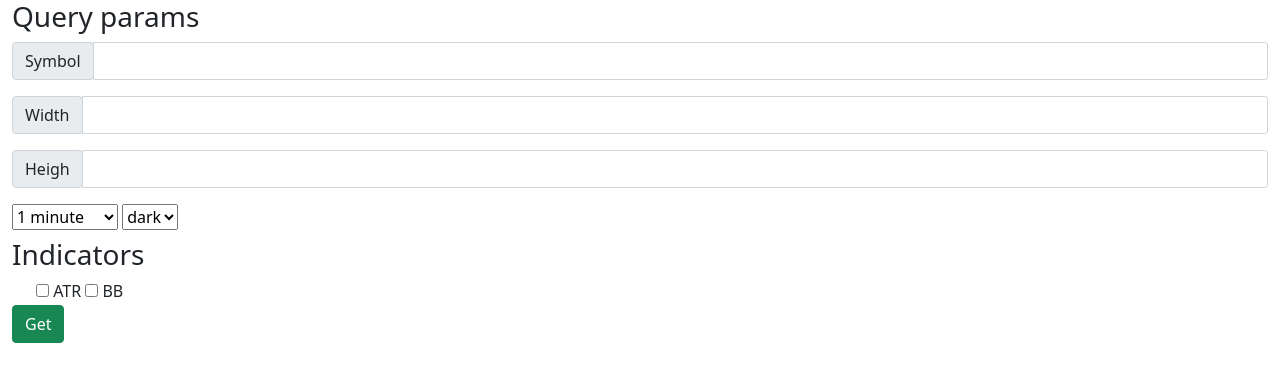
After one commit to IdosElmo/tv-charts, a Node server app: page / in a window 1280 px wide. The commit adds this page. Shown: the top 382 px of the page. Run offline with Node 20, Linux system fonts and the light colour scheme; some libraries are stand-ins or nearby versions.

Commit message:
get sample chart and start working on main page

```diff
--- a/package.json
+++ b/package.json
@@ -15,6 +15,7 @@
   "author": "Ido Elmaleh",
   "license": "ISC",
   "dependencies": {
+    "axios": "^0.25.0",
     "body-parser": "^1.19.1",
     "cors": "^2.8.5",
     "dompurify": "^2.3.5",
--- /dev/null
+++ b/routes/home.js
@@ -0,0 +1,13 @@
+const express = require('express');
+const router = express.Router();
+
+
+router.get('/', async(req, res) => {
+    res.render('main')
+});
+
+router.post('/', async (req, res) => {
+
+});
+
+module.exports = router
--- a/server/app.js
+++ b/server/app.js
@@ -6,6 +6,8 @@ const cors = require('cors');
 const methodOverride = require('method-override')
 
 const chartsRouter = require('./../routes/charts')
+const external = require('./../routes/external')
+const homeRouter = require('./../routes/home')
 
 const port = process.env.PORT || 5000;
 
@@ -19,6 +21,8 @@ app.use(methodOverride('_method'))
 app.set('view engine', 'ejs')
 
 app.use('/api/charts', chartsRouter)
+app.use('/external/api', external)
+app.use('/', homeRouter);
 
 app.listen(port, () => {
     console.log(`Server is running on port ${port}`)
--- /dev/null
+++ b/views/main.ejs
@@ -0,0 +1,95 @@
+<!DOCTYPE html>
+<html lang="en">
+<head>
+    <meta name="viewport" content="width=device-width, initial-scale=1.0">
+    <meta charset="UTF-8">
+    <meta http-equiv="X-UA-Compatible" content="IE=edge">
+    <title>Document</title>
+
+    <link href="https://cdn.jsdelivr.net/npm/bootstrap@5.1.3/dist/css/bootstrap.min.css" rel="stylesheet" integrity="sha384-1BmE4kWBq78iYhFldvKuhfTAU6auU8tT94WrHftjDbrCEXSU1oBoqyl2QvZ6jIW3" crossorigin="anonymous">
+
+    <script src="https://cdn.jsdelivr.net/npm/@popperjs/core@2.9.2/dist/umd/popper.min.js" ></script>
+    <script src="https://cdn.jsdelivr.net/npm/bootstrap@5.0.1/dist/js/bootstrap.min.js" integrity="sha384-Atwg2Pkwv9vp0ygtn1JAojH0nYbwNJLPhwyoVbhoPwBhjQPR5VtM2+xf0Uwh9KtT" crossorigin="anonymous"></script>
+
+
+</head>
+<body>
+    <div class="container-fluid">
+        <form action="" method="POST" class="d-inline">
+            <h3 name='query-title' id='query-title'>Query params</h3>
+            <div class="input-group input-group-sm mb-3">
+                <div class="input-group-prepend">
+                  <span class="input-group-text" id="inputGroup-sizing-sm">Symbol</span>
+                </div>
+                <input required type="text" class="form-control" aria-label="Symbol" aria-describedby="inputGroup-sizing-sm">
+            </div>
+
+            <div class="input-group input-group-sm mb-3">
+                <div class="input-group-prepend">
+                  <span class="input-group-text" id="inputGroup-sizing-sm">Width</span>
+                </div>
+                <input required type="text" class="form-control" aria-label="Width" aria-describedby="inputGroup-sizing-sm">
+            </div>
+
+            <div class="input-group input-group-sm mb-3">
+            <div class="input-group-prepend">
+                <span class="input-group-text" id="inputGroup-sizing-sm">Heigh</span>
+            </div>
+            <input required type="text" class="form-control" aria-label="Heigh" aria-describedby="inputGroup-sizing-sm">
+            </div>
+
+            <select name="intervals" id="intervals">
+                <option value="1m">1 minute</option>
+                <option value="3m">3 minutes</option>
+                <option value="5m">5 minutes</option>
+                <option value="15m">15 minutes</option>
+                <option value="30m">30 minutes</option>
+                <option value="45m">45 minutes</option>
+                <option value="1h">1 hour</option>
+                <option value="2h">2 hours</option>
+                <option value="3h">3 hours</option>
+                <option value="4h">4 hours</option>
+                <option value="1d">1 day</option>
+                <option value="1w">1 week</option>
+            </select>
+
+            <select name="theme" id="theme">
+                <option value="dark">dark</option>
+                <option value="light">light</option>
+            </select>
+
+            <!-- <div class="dropdown">
+                <button class="btn btn-info dropdown-toggle" type="button" id="dropdownMenuButton1" data-bs-toggle="dropdown" aria-expanded="false">
+                  Dropdown button
+                </button>
+                <ul class="dropdown-menu" aria-labelledby="dropdownMenuButton1">
+                    <li><a class="dropdown-item" href="#">1 minute</a></li>
+                    <li><a class="dropdown-item" href="#">3 minutes</a></li>
+                    <li><a class="dropdown-item" href="#">5 minutes</a></li>
+                    <li><a class="dropdown-item" href="#">15 minutes</a></li>
+                    <li><a class="dropdown-item" href="#">30 minutes</a></li>
+                    <li><a class="dropdown-item" href="#">45 minutes</a></li>
+                    <li><a class="dropdown-item" href="#">1 hour</a></li>
+                    <li><a class="dropdown-item" href="#">2 hours</a></li>
+                    <li><a class="dropdown-item" href="#">3 hours</a></li>
+                    <li><a class="dropdown-item" href="#">4 hours</a></li>
+                    <li><a class="dropdown-item" href="#">1 day</a></li>
+                    <li><a class="dropdown-item" href="#">1 week</a></li>
+                </ul>
+              </div> -->
+
+            <h3 class="mt-2" name='indicators' id='indicators'>Indicators</h3>
+
+            <div class="form-group form-check">
+                <input type="checkbox" id="ATR" name="ATR">
+                <label for="ATR">ATR</label>
+
+                <input type="checkbox" id="BB" name="BB">
+                <label for="BB">BB</label>
+            </div>
+        <button type="submit" class="btn btn-success">Get</button>
+        </form>
+    </div>
+  </div>
+</body>
+</html>
```
Also changed, not shown: controllers/externalApi.js (added, +41 -0 lines), routes/external.js (added, +8 -0 lines), views/index.ejs (+11 -0 lines), 1 other file.
